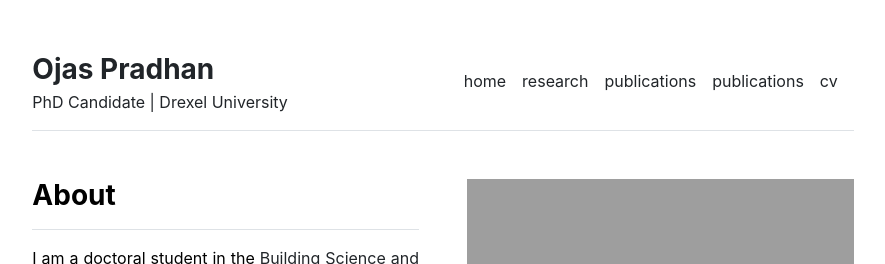
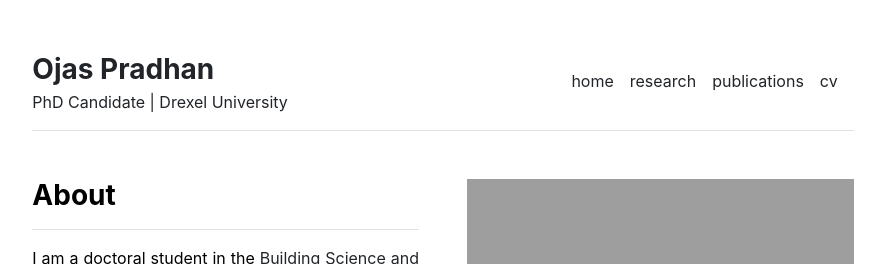
Before and after one commit to pradhanojas/pradhanojas.github.io, a Jekyll site: the page built from index.md, in a window 1280 px wide. Shown: the top 264 px of the page, without its empty margins (197-1082 px from the left). Built offline with Jekyll 4.4.1, drawn with Linux system fonts in a browser that asks for light colours.

Commit message:
Update settings.yml

```diff
--- a/_data/settings.yml
+++ b/_data/settings.yml
@@ -2,7 +2,6 @@ menu:
 - {name: 'home', url: ''}
 - {name: 'research', url: '/research'}
 - {name: 'publications', url: '/publications'}
-- {name: 'publications', url: '/travel'}
 
 courses:
 - {name: 'Vector Calculus', url: 'vector-calculus'}
```
